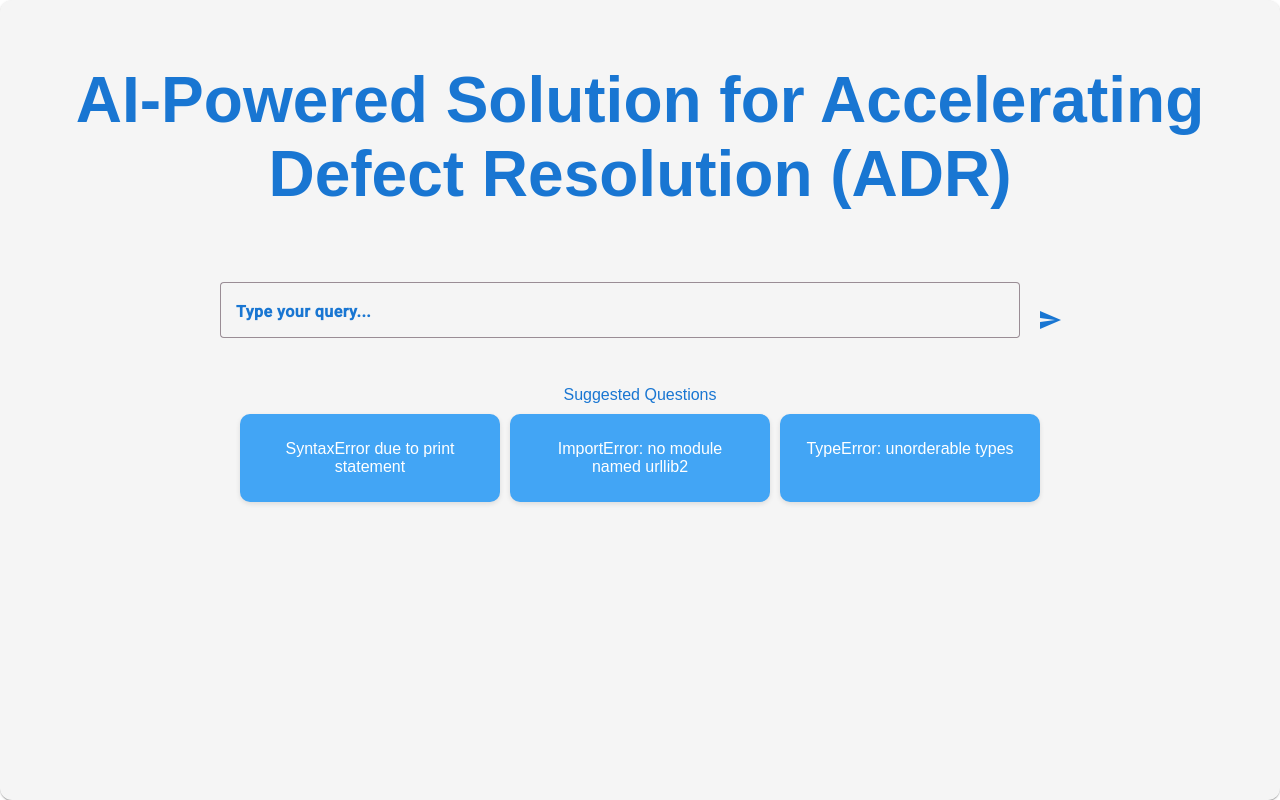
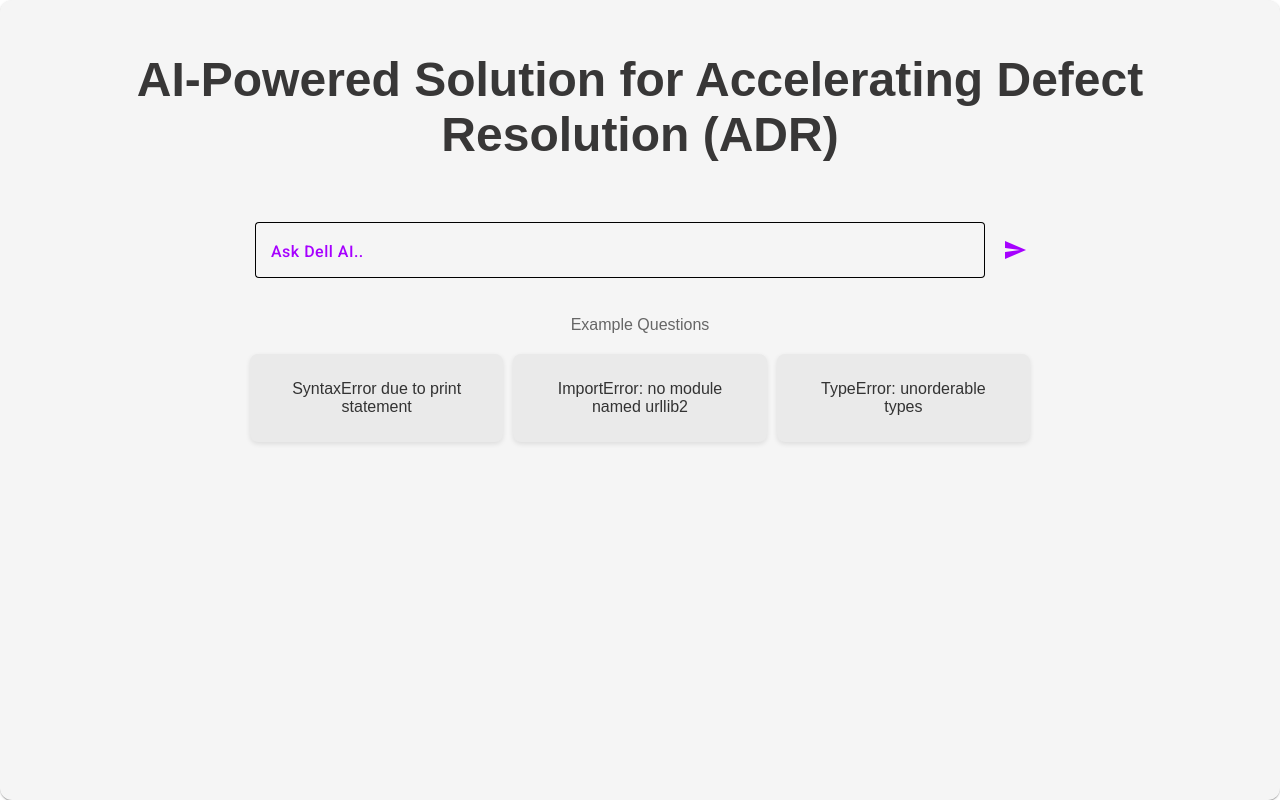
Before and after one commit to preethi-tech/ADR, an Angular app: page / in a window 1280 px wide. Built offline with nearby package versions, Linux system fonts and the light colour scheme.

Commit message:
removed color

```diff
--- a/src/app/home/home.component.html
+++ b/src/app/home/home.component.html
@@ -7,17 +7,17 @@
   <!-- Chat Input Box (Middle) -->
   <div class="input-container">
     <mat-form-field appearance="outline" class="input-box">
-        <mat-label>Type your query...</mat-label>
+      <mat-label>Ask Dell AI..</mat-label>
       <input matInput [(ngModel)]="userQuery" (keyup.enter)="searchQuery()">
     </mat-form-field>
-      <button mat-icon-button color="primary" (click)="searchQuery()">
+    <button mat-icon-button (click)="searchQuery()">
       <mat-icon>send</mat-icon>
     </button>
   </div>
 
   <!-- Suggestions (Below Input Box) -->
   <div class="suggestions-container">
-      <div class="suggestions-title">Suggested Questions</div>
+    <div class="suggestions-title">Example Questions</div>
     <div class="suggestions-grid">
       <mat-card class="suggestion-item" *ngFor="let suggestion of suggestions.slice(0, 3)" (click)="selectSuggestion(suggestion)">
         <mat-card-content>{{ suggestion }}</mat-card-content>
--- a/src/app/home/home.component.scss
+++ b/src/app/home/home.component.scss
@@ -9,80 +9,86 @@
   flex-direction: column;
   justify-content: flex-start;
   align-items: center;
-    background: #f5f5f5; /* Light Gray Background */
-    color: #333; /* Darker Text for Better Contrast */
+  background: #f5f5f5; /* White Background */
+  color: #333; /* Dark Gray Text */
   font-family: 'Arial', sans-serif;
   padding: 20px;
 }
 
 .chat-header {
   text-align: center;
-    font-size: 2rem;
+  font-size: 1.5rem;
   font-weight: bold;
   margin-bottom: 20px;
-    color: #1976d2; /* Deep Blue Text */
+  color: #383737; /* Darker Gray Text */
   width: 100%;
 }
 
 .input-container {
   display: flex;
   align-items: center;
-    // background: #fff;
-    // border-radius: 50px; /* Rounded Corners for Input Box */
-    padding: 8px 15px; /* More Padding for Comfort */
-    // width: 100%;
-    max-width: 1000px; /* Increased max width for bigger input box */
-    // box-shadow: 0px 4px 10px rgba(0, 0, 0, 0.1); /* Light Shadow for Depth */
-    margin-bottom: 20px; /* Space between input box and suggestions */
+  padding: 8px 15px;
+  max-width: 1000px;
+  min-width: 800px;
+  margin-bottom: 20px;
   transition: all 0.3s ease;
-  }
-
-  .input-container:hover {
-    // box-shadow: 0px 6px 15px rgba(0, 0, 0, 0.2); /* Slight Shadow Increase on Hover */
 }
 
 mat-form-field {
   flex-grow: 1;
-    width: 800px;
-    border-radius: 50px; /* Rounded Borders for the input */
+  width: 100%;
+
+  input {
+    color: #333 !important;
+  }
 }
 
+.input-box {
+  --mdc-outlined-text-field-outline-color: rgb(0, 0, 0);
+}
+
+::ng-deep .mat-mdc-text-field.mdc-text-field--focused {
+  --mdc-outlined-text-field-outline-color: red !important; /* Focused */
+}
+
+
 mat-form-field mat-label {
-    font-weight: 600;
-    color: #1976d2; /* Deep Blue Label */
+  font-weight: 500;
+  color: #a600ff; /* Neutral Gray */
 }
 
 mat-form-field mat-input-element {
-    padding: 12px 15px; /* Padding for Comfortable Typing */
-    font-size: 1.2rem; /* Slightly larger text for better readability */
-    border-radius: 50px; /* Consistent Rounded Borders */
-    background: #f1f1f1; /* Subtle Background Color */
-    border: 1px solid #ddd; /* Light Border Color */
+  padding: 10px;
+  font-size: 1rem;
+  border-radius: 4px;
+  background: #f8f9fa; /* Light Gray */
+  border: 1px solid #ddd;
   transition: all 0.3s ease;
 }
 
 mat-form-field mat-input-element:focus {
-    background: #fff; /* White background when focused */
-    border: 1px solid #1976d2; /* Blue Border on Focus */
-    box-shadow: 0 0 5px rgba(25, 118, 210, 0.3); /* Subtle Glow on Focus */
+  background: #fff;
+  border: 1px solid #888;
+  box-shadow: 0 0 5px rgba(0, 0, 0, 0.1);
 }
 
 button mat-icon {
   font-size: 24px;
-    color: #1976d2; /* Deep Blue Icon */
+  color: #a600ff; /* Neutral Icon */
   margin-left: 10px;
 }
 
 .suggestions-container {
   width: 100%;
-    max-width: 800px; /* Matching the width of the input box */
+  max-width: 800px;
+  padding: 10px;
 }
 
 .suggestions-title {
   text-align: center;
   font-size: 1rem;
-    margin-bottom: 10px;
-    color: #1976d2; /* Deep Blue */
+  margin-bottom: 20px;
+  color: #666; /* Neutral Gray */
 }
 
 .suggestions-grid {
@@ -93,18 +99,22 @@
 }
 
 .suggestion-item {
-    background: #42a5f5;
-    color: white;
+  background: #eaeaea;
+  color: #333;
   padding: 10px;
-    border-radius: 10px;
+  border-radius: 8px;
   cursor: pointer;
   text-align: center;
   transition: background-color 0.3s;
   flex: 1;
-    min-width: 120px; /* Minimum width for each suggestion */
+  min-width: 120px;
   box-shadow: 0px 2px 5px rgba(0, 0, 0, 0.1);
 }
 
 .suggestion-item:hover {
-    background: #64b5f6;
+  background: #dcdcdc;
 }
+
+::ng-deep .mat-mdc-form-field-subscript-wrapper {
+  display: none;
+}
```
Lines whose indentation alone changed are shown as unchanged.
